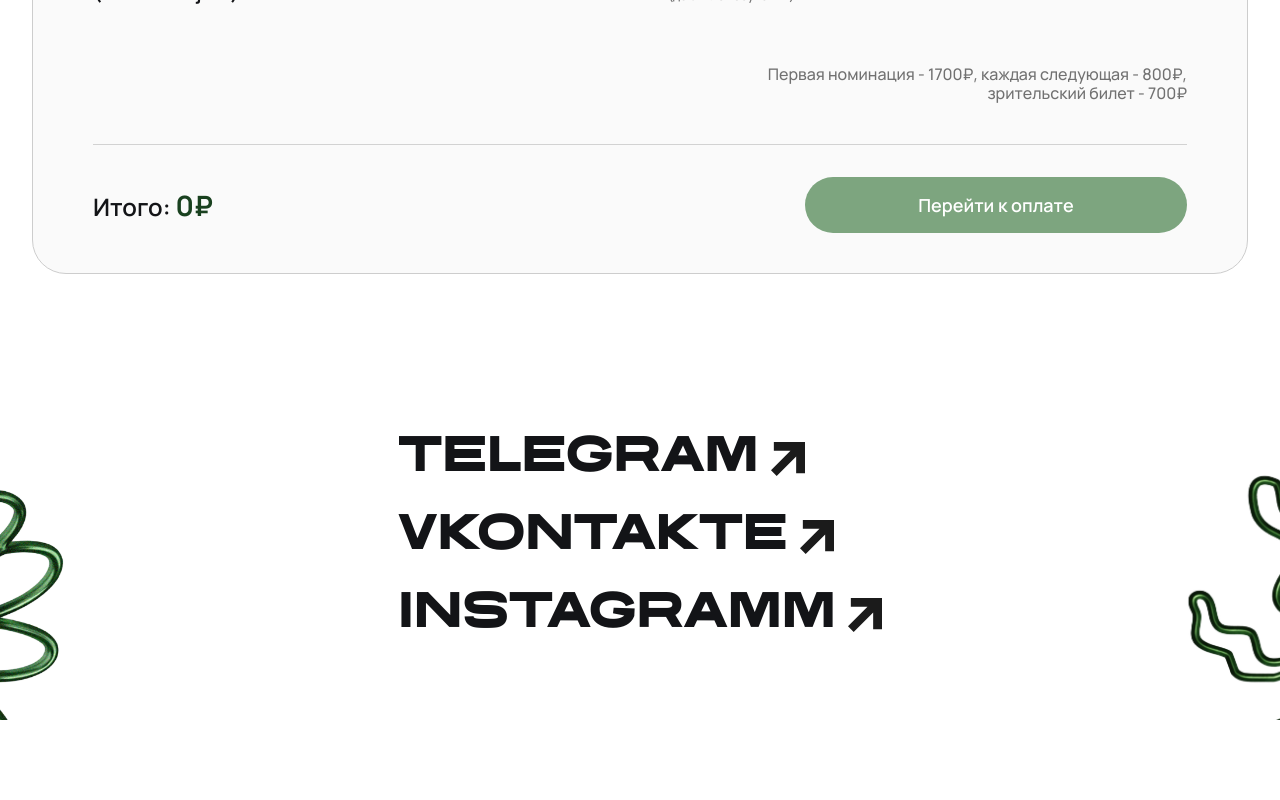
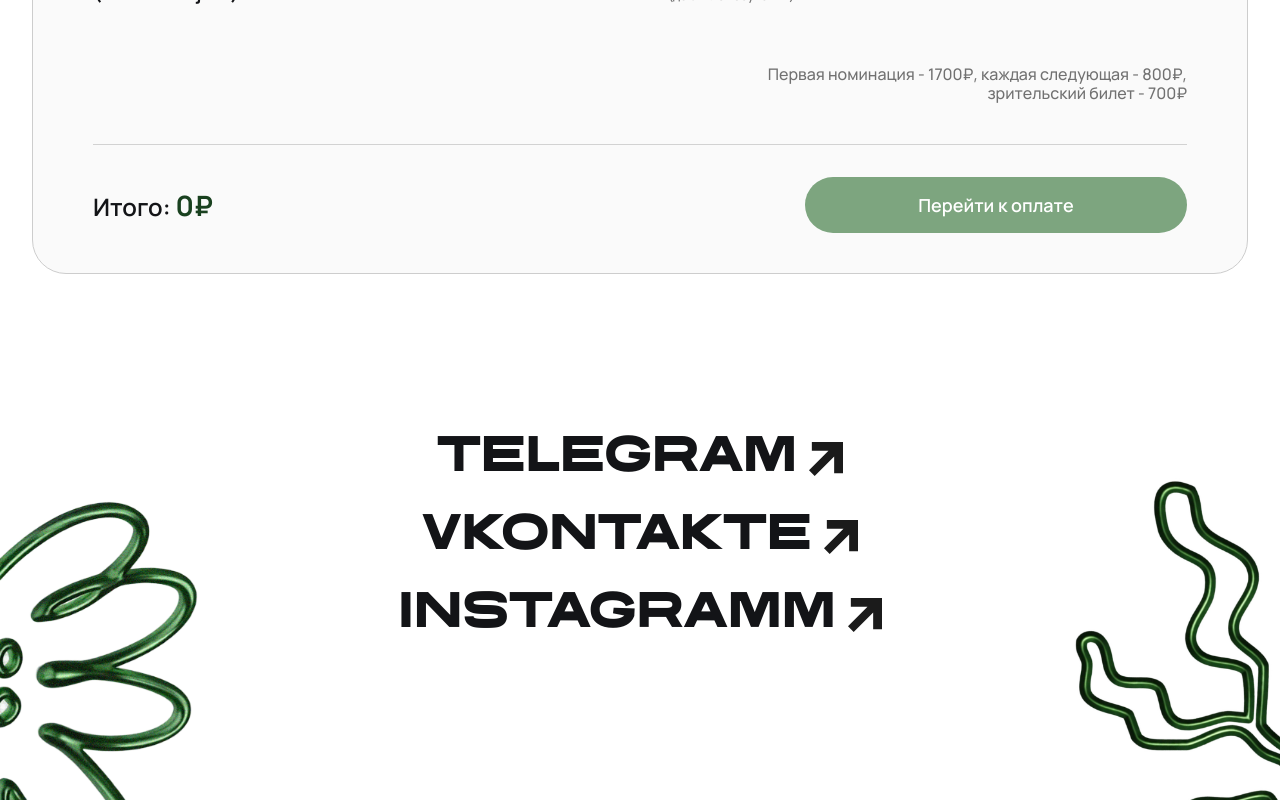
Before and after one commit to FibEli3/ALL-IN-BATTLE, a Next.js app: page / in a window 1280 px wide. Shown: the part 7472-8272 px from the top of the page. Before the commit the page ends 8192 px from the top, so only its background shows below. Built offline with nearby package versions, Linux system fonts and the light colour scheme.

Commit message:
style: center footer links and enlarge decorative side graphics

```diff
--- a/src/app/page.tsx
+++ b/src/app/page.tsx
@@ -550,24 +550,24 @@
         </Suspense>
       </section>
 
-      <footer className="relative overflow-hidden px-5 pb-16 pt-10 md:px-8 md:pb-20 md:pt-16">
+      <footer className="relative overflow-hidden px-5 pb-28 pt-10 md:px-8 md:pb-40 md:pt-16">
         <Image
           src="/decor/footer-left.jpg"
           alt=""
           width={520}
           height={420}
-          className="pointer-events-none absolute bottom-0 left-[-120px] h-auto w-[34vw] min-w-[240px] max-w-[540px]"
+          className="pointer-events-none absolute bottom-0 left-[-40px] h-auto w-[44vw] min-w-[320px] max-w-[700px]"
         />
         <Image
           src="/decor/footer-right.jpg"
           alt=""
           width={420}
           height={420}
-          className="pointer-events-none absolute bottom-0 right-[-80px] h-auto w-[26vw] min-w-[200px] max-w-[430px]"
+          className="pointer-events-none absolute bottom-0 right-[-20px] h-auto w-[34vw] min-w-[270px] max-w-[580px]"
         />
 
         <div className="relative z-10 mx-auto flex w-full max-w-[1440px] justify-center">
-          <div className="flex flex-col items-start gap-5 md:gap-7">
+          <div className="flex flex-col items-center gap-5 text-center md:gap-7">
             {footerLinks.map((link) => (
               <a
                 key={link.label}
```
